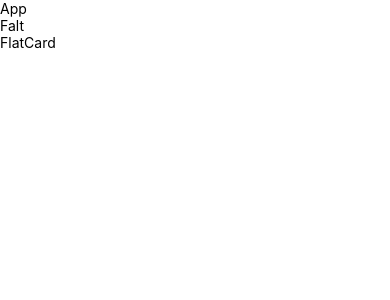
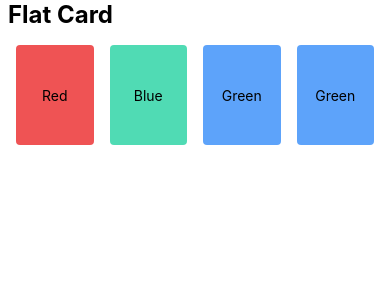
Before and after one commit to ankitdevelops/react-native-learning-projects, a React Native app in the folder styler/: screen / in a window 390 px wide. Shown: the top 300 px of the page. Built offline with nearby package versions, Linux system fonts and the light colour scheme.

Commit message:
all about flexbox

```diff
--- a/styler/App.tsx
+++ b/styler/App.tsx
@@ -2,13 +2,10 @@
 import {View, Text, SafeAreaView, ScrollView} from 'react-native';
 import FlatCard from './Components/FlatCard';
 
-import Falt from './Falt';
 const App = () => {
   return (
     <SafeAreaView>
       <ScrollView>
-        <Text>App</Text>
-        <Falt />
         <FlatCard />
       </ScrollView>
     </SafeAreaView>
--- a/styler/Components/FlatCard.tsx
+++ b/styler/Components/FlatCard.tsx
@@ -1,12 +1,58 @@
-import {View, Text} from 'react-native';
+import {StyleSheet, Text, View} from 'react-native';
 import React from 'react';
 
 const FlatCard = () => {
   return (
     <View>
-      <Text>FlatCard</Text>
+      <Text style={styles.headingText}>Flat Card</Text>
+      <View style={styles.container}>
+        <View style={[styles.card, styles.cardOne]}>
+          <Text>Red</Text>
+        </View>
+        <View style={[styles.card, styles.cardTwo]}>
+          <Text>Blue</Text>
+        </View>
+        <View style={[styles.card, styles.cardThree]}>
+          <Text>Green</Text>
+        </View>
+        <View style={[styles.card, styles.cardThree]}>
+          <Text>Green</Text>
+        </View>
+      </View>
     </View>
   );
 };
 
 export default FlatCard;
+
+const styles = StyleSheet.create({
+  headingText: {
+    fontSize: 24,
+    fontWeight: 'bold',
+    paddingHorizontal: 8,
+  },
+  container: {
+    flex: 1,
+    flexDirection: 'row',
+    padding: 8,
+  },
+  card: {
+    width: 100,
+    height: 100,
+    margin: 8,
+    borderRadius: 4,
+    flex: 1,
+    // display:'flex',
+    justifyContent: 'center',
+    alignItems: 'center',
+  },
+  cardOne: {
+    backgroundColor: '#EF5354',
+  },
+  cardTwo: {
+    backgroundColor: '#50DBB4',
+  },
+  cardThree: {
+    backgroundColor: '#5DA3FA',
+  },
+});
--- a/styler/Falt.tsx
+++ /dev/null
@@ -1,12 +0,0 @@
-import { View, Text } from "react-native";
-import React from "react";
-
-const Falt = () => {
-  return (
-    <View>
-      <Text>Falt</Text>
-    </View>
-  );
-};
-
-export default Falt;
```
